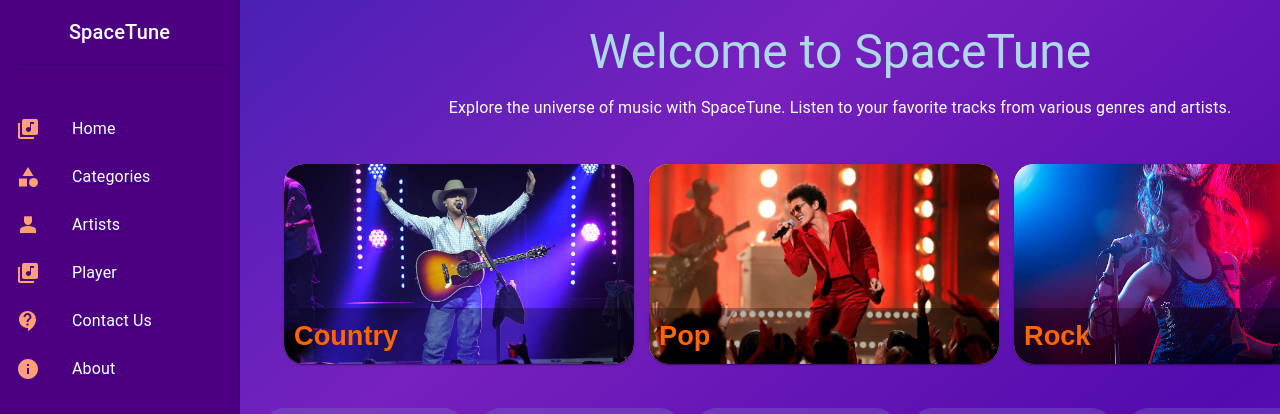
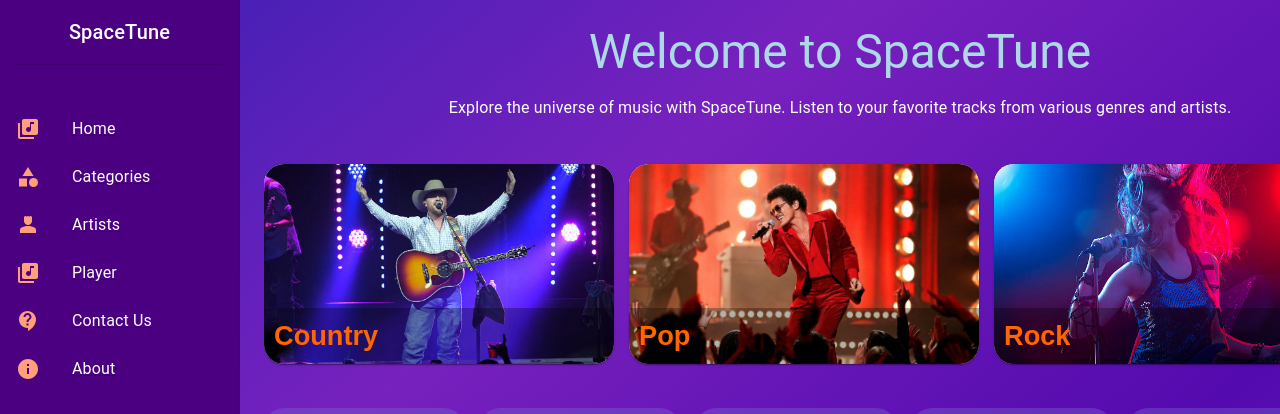
Before and after one commit to ARahmaan96/SpaceTune, a Next.js app: page / in a window 1280 px wide. Shown: the top 414 px of the page. Built offline with nearby package versions, Linux system fonts and the light colour scheme; data requests are answered from the project's data file; a web font is replaced by a local one.

Commit message:
small ui fix

```diff
--- a/pages/home/index.tsx
+++ b/pages/home/index.tsx
@@ -152,16 +152,19 @@ const HomePage: React.FC = () => {
         onMouseDown={handleCategoriesMouseDown}
       >
         {categories.map((category) => (
-          <div key={category.id} style={{ width: "300px", margin: "20px" }}>
           <div
-              style={{ pointerEvents: isDraggingCategories ? "none" : "auto" }}
+            key={category.id}
+            style={{
+              width: "300px",
+              margin: "20px 40px 20px 0px",
+              pointerEvents: isDraggingCategories ? "none" : "auto",
+            }}
           >
             <CategoryCard
               name={category.name}
               image={category.image}
               id={category.id}
             />
-            </div>
           </div>
         ))}
       </div>
```
Lines whose indentation alone changed are shown as unchanged.
